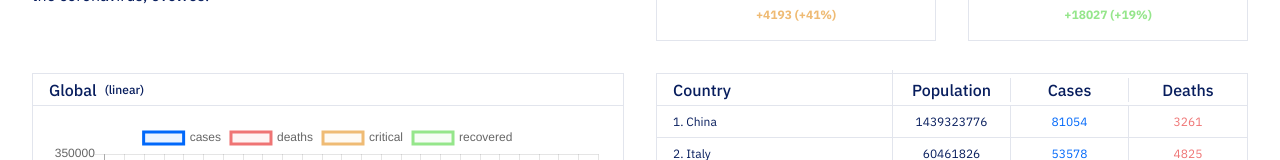
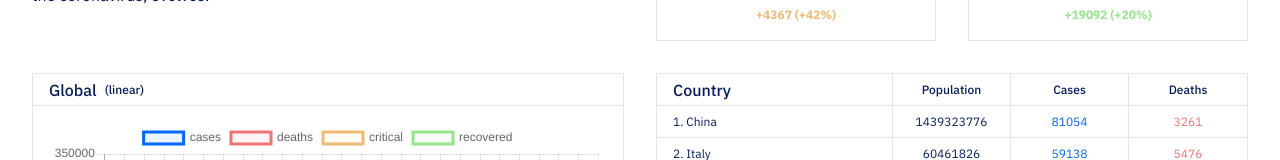
Before and after one commit to dhondtlaurens/covid-19, a Vue app: page /#/ in a window 1280 px wide. Shown: the part 365-525 px from the top of the page. Built offline with nearby package versions, Linux system fonts and the light colour scheme; no server answers; what tailwindcss-transitions would draw is missing.

Commit message:
fixed country list, add specific no cache header for API

```diff
--- a/src/App.vue
+++ b/src/App.vue
@@ -39,7 +39,9 @@ export default {
       fetch('https://covid19-data-api.herokuapp.com/countries/' + day + '_' + month + '_20', {
         method: 'GET',
         headers: {
-          'Content-Type': 'application/json; charset=utf-8'
+          'Content-Type': 'application/json; charset=utf-8',
+          'Pragma': 'no-cache',
+          'Cache-Control': 'no-cache'
         }
       })
         .then(function (response) {
@@ -67,7 +69,9 @@ export default {
       fetch('/data/countries.json', {
         method: 'GET',
         headers: {
-          'Content-Type': 'application/json; charset=utf-8'
+          'Content-Type': 'application/json; charset=utf-8',
+          'Pragma': 'no-cache',
+          'Cache-Control': 'no-cache'
         }
       })
         .then(function (response) {
--- a/src/components/charts/Charts.vue
+++ b/src/components/charts/Charts.vue
@@ -38,7 +38,9 @@ export default {
       fetch('https://covid19-data-api.herokuapp.com/countries/', {
         method: 'GET',
         headers: {
-          'Content-Type': 'application/json; charset=utf-8'
+          'Content-Type': 'application/json; charset=utf-8',
+          'Pragma': 'no-cache',
+          'Cache-Control': 'no-cache'
         }
       })
         .then(function (response) {
@@ -76,7 +78,9 @@ export default {
       fetch('/data/history.json', {
         method: 'GET',
         headers: {
-          'Content-Type': 'application/json; charset=utf-8'
+          'Content-Type': 'application/json; charset=utf-8',
+          'Pragma': 'no-cache',
+          'Cache-Control': 'no-cache'
         }
       })
         .then(function (response) {
--- a/src/components/charts/curve/Curve.vue
+++ b/src/components/charts/curve/Curve.vue
@@ -67,19 +67,19 @@
     <div class="w-full lg:w-1/2 xl:w-1/2 px-16 mb-32">
       <div class="w-full h-full border border-gray-100">
         <div class="flex items-center h-32 text-blue-300 font-medium text-16 border-b border-gray-100">
-          <div class="px-16 py-8 w-2/4 sm:w-2/5 border-r border-gray-100" >
+          <div class="h-full flex items-center px-16 w-2/4 sm:w-2/5 border-r border-gray-100" >
             {{ $t('components.charts.list.country') }}
           </div>
 
-          <div class="px-16 hidden sm:block sm:w-1/5 border-r border-gray-100 text-center">
+          <div class="h-full flex items-center justify-center px-16 hidden sm:flex sm:w-1/5 border-r border-gray-100 text-center text-12">
             {{ $t('components.charts.list.population') }}
           </div>
 
-          <div class="px-16 w-1/4 sm:w-1/5 border-r border-gray-100 text-center">
+          <div class="h-full flex items-center justify-center px-16 w-1/4 sm:w-1/5 border-r border-gray-100 text-center text-12">
             {{ $t('components.charts.list.cases') }}
           </div>
 
-          <div class="px-16 w-1/4 sm:w-1/5 text-center">
+          <div class="h-full flex items-center justify-center px-16 w-1/4 sm:w-1/5 text-center text-12">
             {{ $t('components.charts.list.deaths') }}
           </div>
         </div>
```
Also changed, not shown: public/data/countries.json (+1 -1 lines), public/data/history.json.
